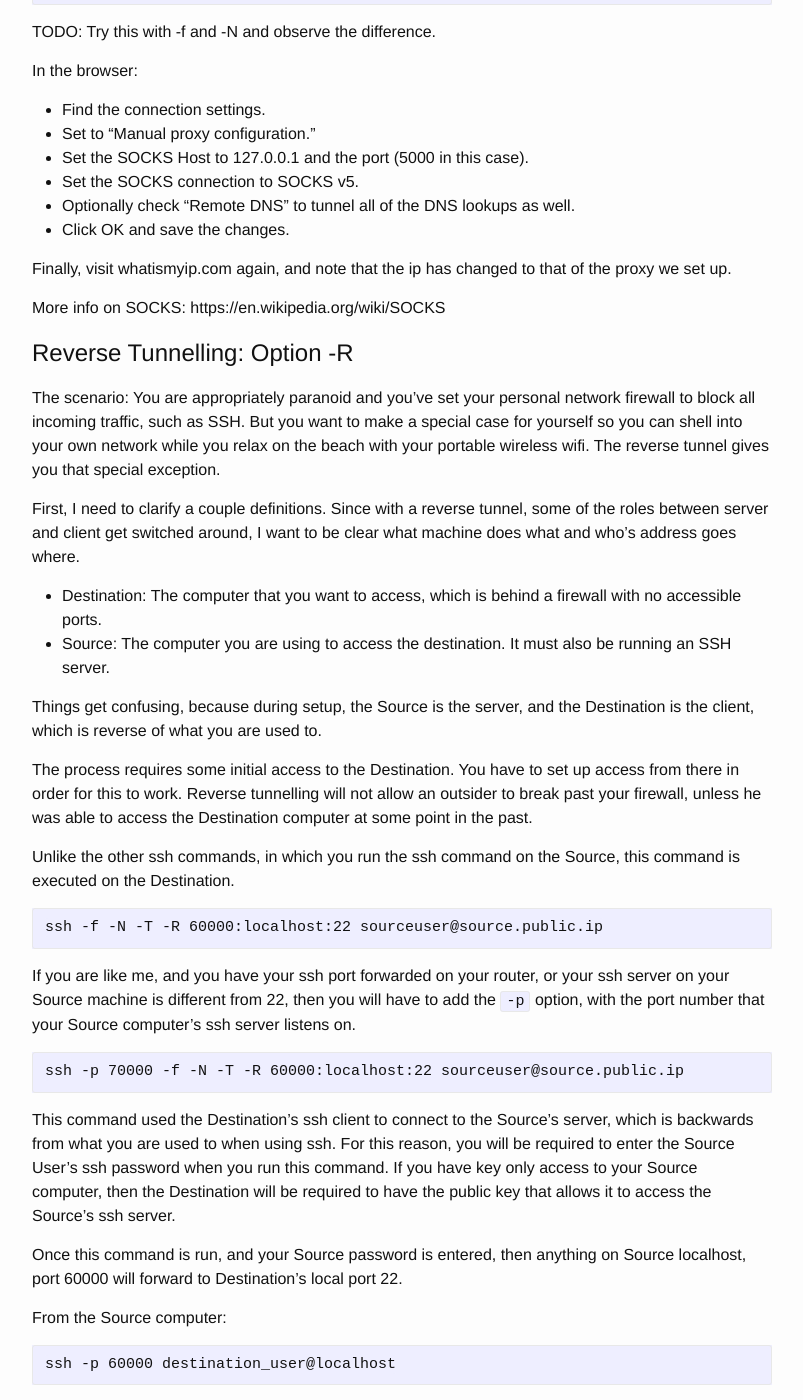
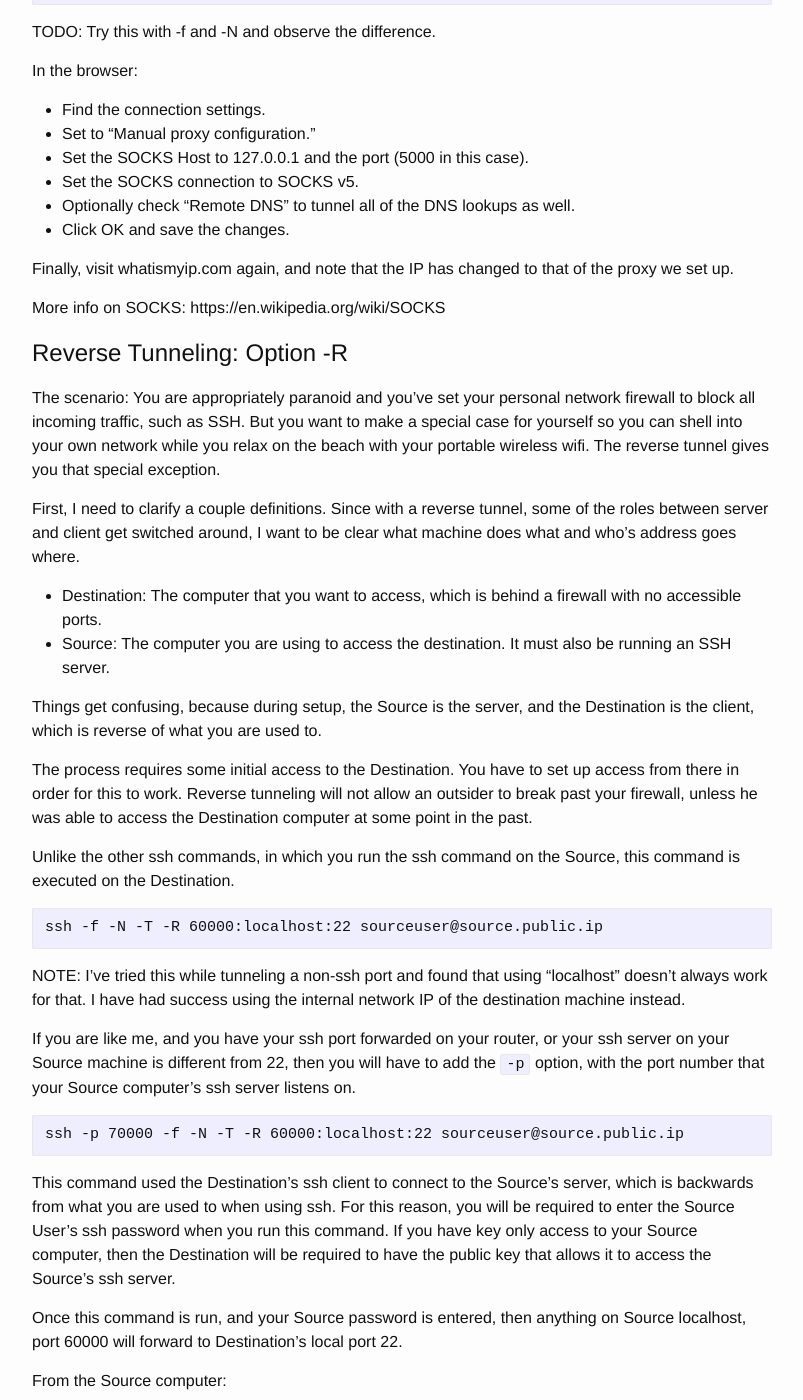
Before and after one commit to erickveil/erickveil.github.com, a Jekyll site: the page built from _posts/2016-03-14-How-To-Tunnel-With-SSH.md, in a window 1280 px wide and 1400 px high, scrolled down 2280 px. Shown: the whole window, without its empty margins (238-1041 px from the left). Built offline with Jekyll 4.4.1, drawn with Linux system fonts in a browser that asks for light colours; some of the changed text lies outside the part shown.

Commit message:
Addendum to tunneling post for non ssh TCP ports.

````diff
--- a/_posts/2016-03-14-How-To-Tunnel-With-SSH.md
+++ b/_posts/2016-03-14-How-To-Tunnel-With-SSH.md
@@ -5,7 +5,7 @@ date: 16-03-14 11:28:42 -0800
 categories:
 ---
 
-SSH Tunnelling
+SSH Tunneling
 ====
 The poor man's VPN. SSH can be used for much more than remote access to a computer shell.
 
@@ -116,11 +116,11 @@ In the browser:
 - Optionally check "Remote DNS" to tunnel all of the DNS lookups as well.
 - Click OK and save the changes.
 
-Finally, visit whatismyip.com again, and note that the ip has changed to that of the proxy we set up.
+Finally, visit whatismyip.com again, and note that the IP has changed to that of the proxy we set up.
 
 More info on SOCKS: https://en.wikipedia.org/wiki/SOCKS
 
-Reverse Tunnelling: Option -R
+Reverse Tunneling: Option -R
 ====
 
 The scenario: You are appropriately paranoid and you've set your personal network firewall to block all incoming traffic, such as SSH. But you want to make a special case for yourself so you can shell into your own network while you relax on the beach with your portable wireless wifi. The reverse tunnel gives you that special exception.
@@ -132,13 +132,15 @@ First, I need to clarify a couple definitions. Since with a reverse tunnel, some
 
 Things get confusing, because during setup, the Source is the server, and the Destination is the client, which is reverse of what you are used to.
 
-The process requires some initial access to the Destination. You have to set up access from there in order for this to work. Reverse tunnelling will not allow an outsider to break past your firewall, unless he was able to access the Destination computer at some point in the past.
+The process requires some initial access to the Destination. You have to set up access from there in order for this to work. Reverse tunneling will not allow an outsider to break past your firewall, unless he was able to access the Destination computer at some point in the past.
 
 Unlike the other ssh commands, in which you run the ssh command on the Source, this command is executed on the Destination.
 
 ```
 ssh -f -N -T -R 60000:localhost:22 sourceuser@source.public.ip
 ```
+
+NOTE: I've tried this while tunneling a non-ssh port and found that using "localhost" doesn't always work for that. I have had success using the internal network IP of the destination machine instead.
 
 If you are like me, and you have your ssh port forwarded on your router, or your ssh server on your Source machine is different from 22, then you will have to add the `-p` option, with the port number that your Source computer's ssh server listens on.
 
````
Also changed, not shown: other parts of _posts/2016-03-14-How-To-Tunnel-With-SSH.md (+2 -2 lines).
